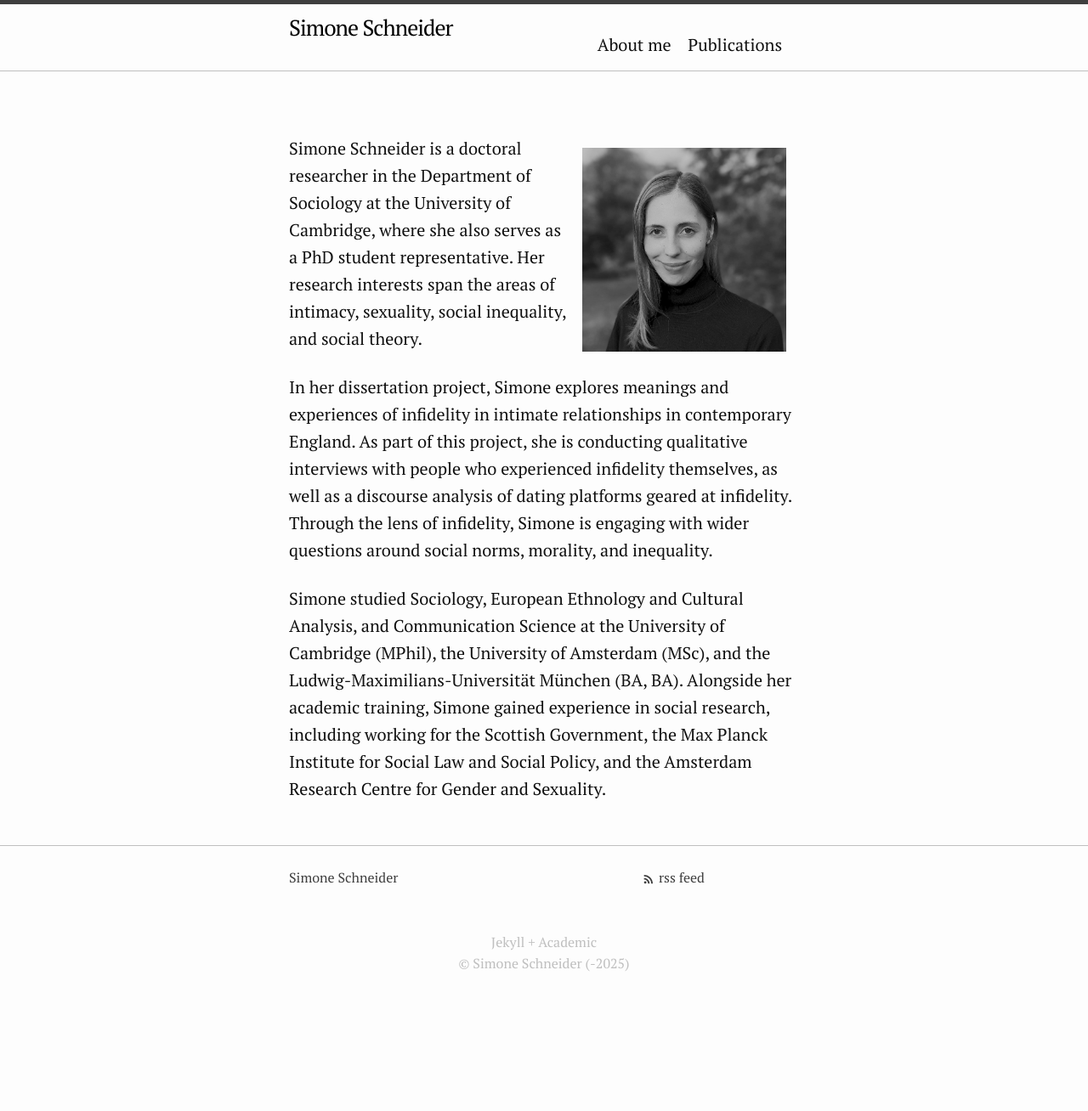
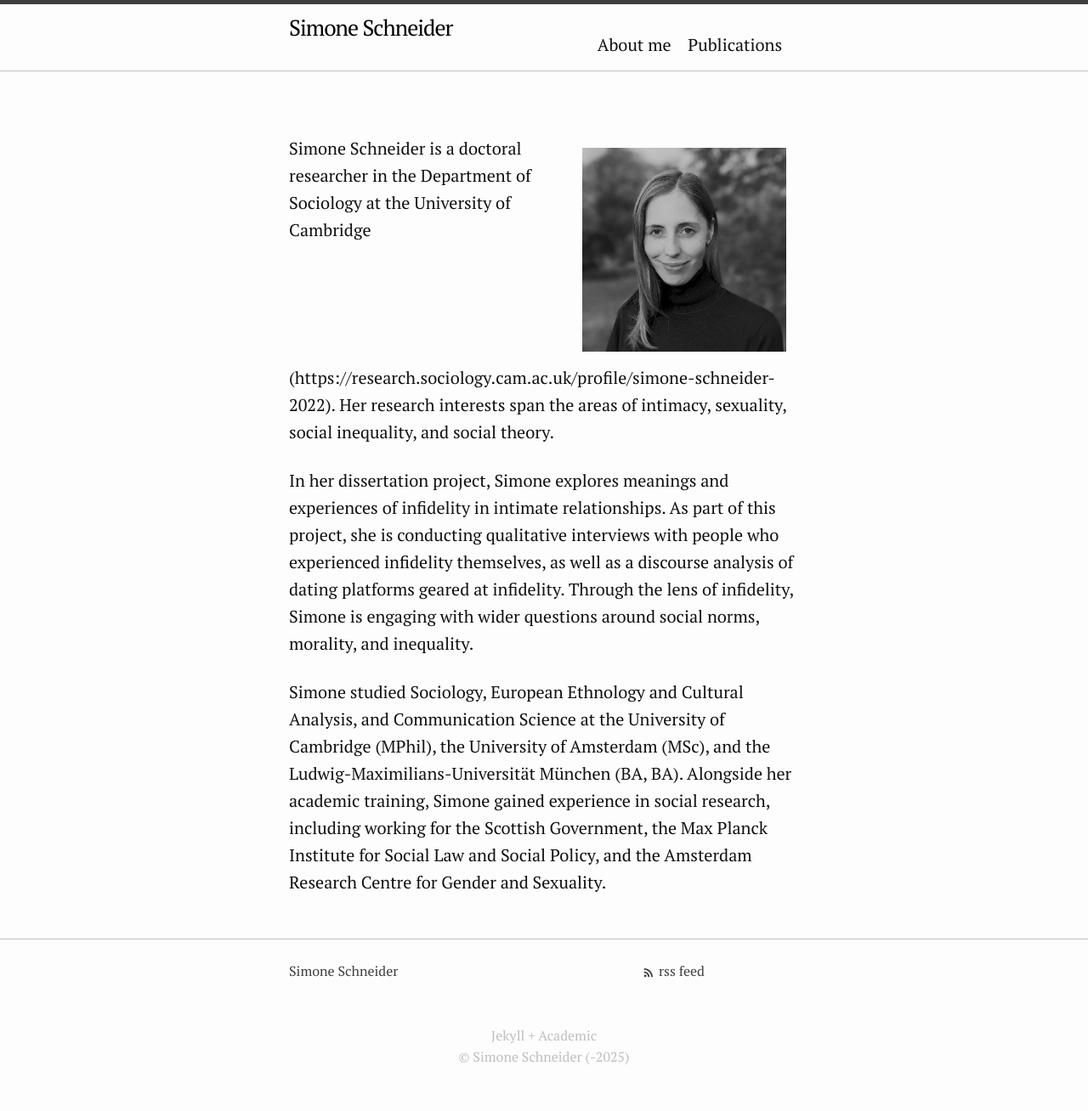
Before and after one commit to simone-schneider/simone-schneider.github.io, a Jekyll site: the page built from index.md, in a window 1280 px wide. Shown: the whole page at 85% size. Built offline with Jekyll 4.4.1, drawn with Linux system fonts in a browser that asks for light colours; before the commit the page ends 1198 px from its top, so only the background shows below that.

Commit message:
Update index.md

```diff
--- a/index.md
+++ b/index.md
@@ -6,8 +6,8 @@ layout: page
 
 ![Simone Schneider](Schneider_photo_bw.jpeg){:style="float:right; margin:15px; width: 40%;"}
 
-Simone Schneider is a doctoral researcher in the Department of Sociology at the University of Cambridge, where she also serves as a PhD student representative. Her research interests span the areas of intimacy, sexuality, social inequality, and social theory.
+Simone Schneider is a doctoral researcher in the Department of Sociology at the University of Cambridge (https://research.sociology.cam.ac.uk/profile/simone-schneider-2022). Her research interests span the areas of intimacy, sexuality, social inequality, and social theory.
 
-In her dissertation project, Simone explores meanings and experiences of infidelity in intimate relationships in contemporary England. As part of this project, she is conducting qualitative interviews with people who experienced infidelity themselves, as well as a discourse analysis of dating platforms geared at infidelity. Through the lens of infidelity, Simone is engaging with wider questions around social norms, morality, and inequality.
+In her dissertation project, Simone explores meanings and experiences of infidelity in intimate relationships. As part of this project, she is conducting qualitative interviews with people who experienced infidelity themselves, as well as a discourse analysis of dating platforms geared at infidelity. Through the lens of infidelity, Simone is engaging with wider questions around social norms, morality, and inequality.
 
 Simone studied Sociology, European Ethnology and Cultural Analysis, and Communication Science at the University of Cambridge (MPhil), the University of Amsterdam (MSc), and the Ludwig-Maximilians-Universität München (BA, BA). Alongside her academic training, Simone gained experience in social research, including working for the Scottish Government, the Max Planck Institute for Social Law and Social Policy, and the Amsterdam Research Centre for Gender and Sexuality.
```
